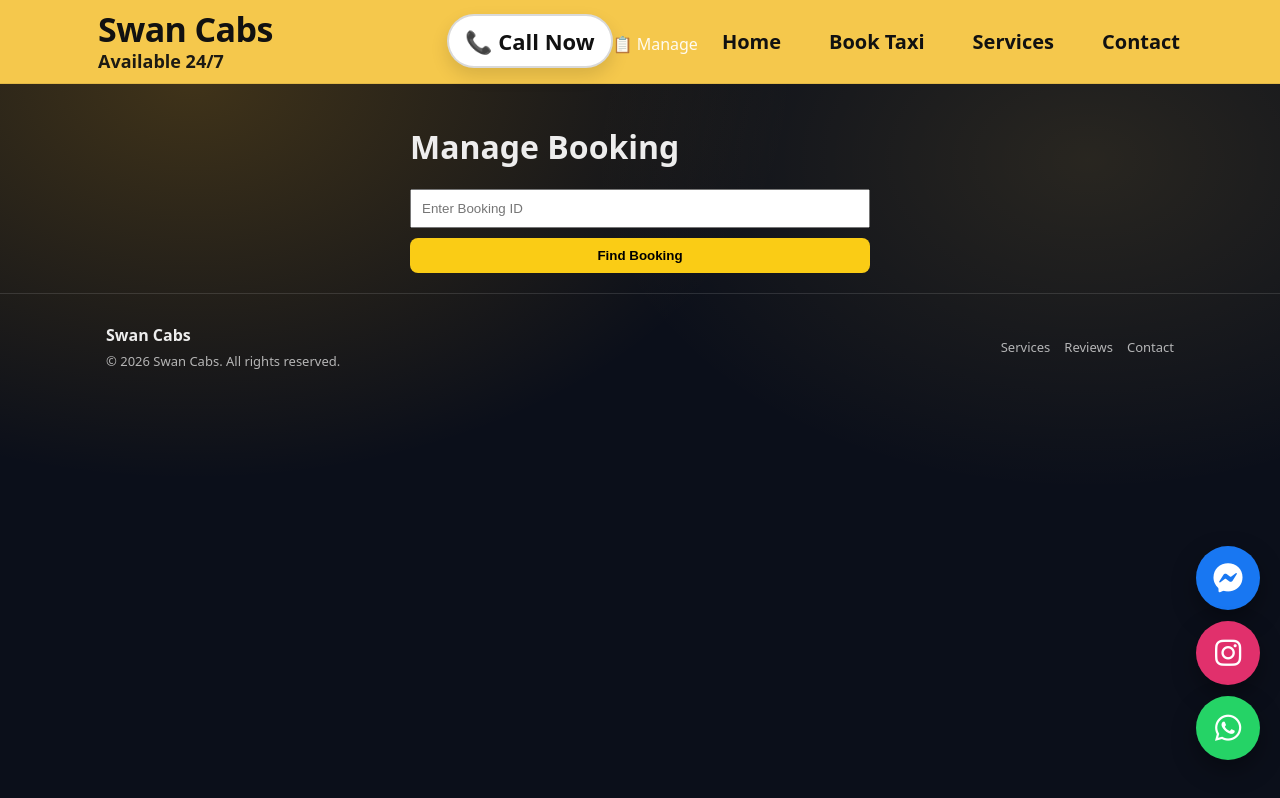
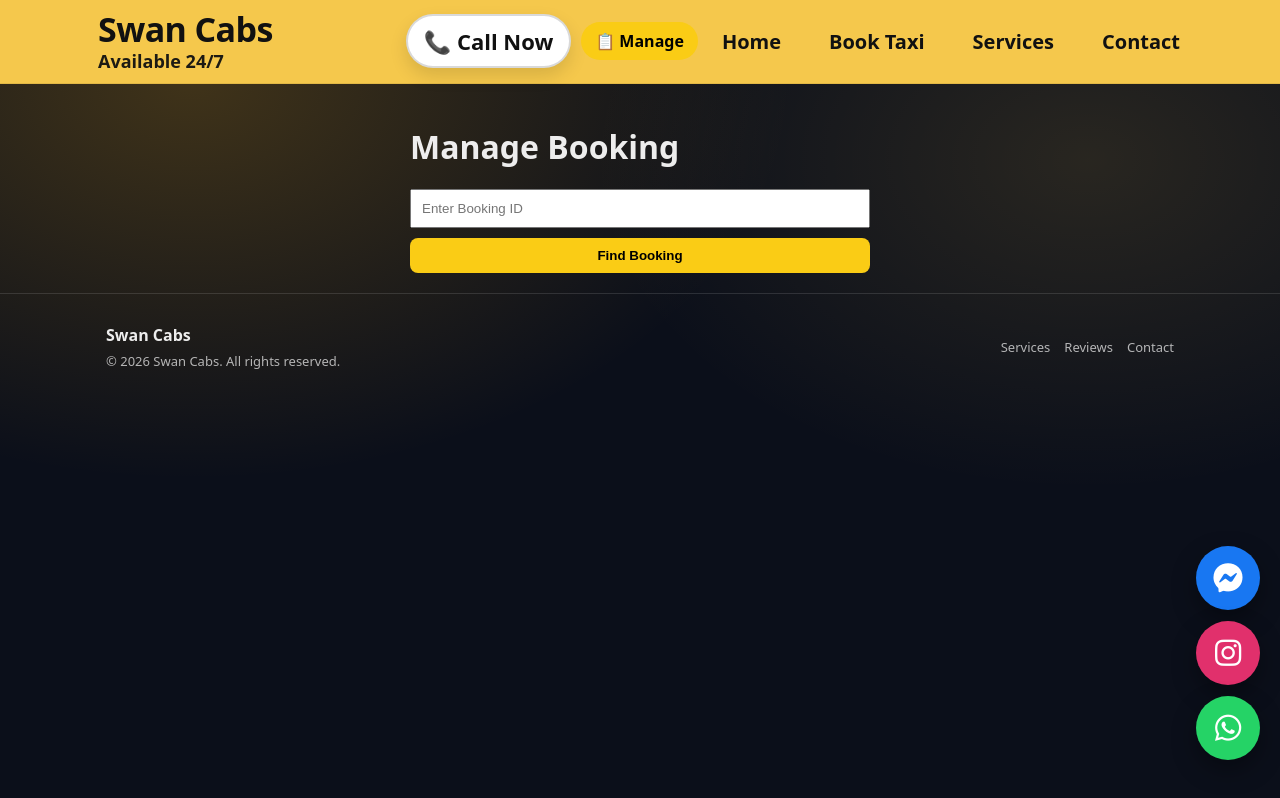
Before and after one commit to swancitycabs-a11y/Swan-Cabs, a Next.js app: page /manage-booking in a window 1280 px wide. Built offline with nearby package versions, Linux system fonts and the light colour scheme.

Commit message:
Update globals.css

```diff
--- a/app/globals.css
+++ b/app/globals.css
@@ -823,3 +823,25 @@ a { color: inherit; text-decoration: none; }
     font-size: 18px;
   }
 }
+
+
+.headerActions {
+  display: flex;
+  align-items: center;
+  gap: 10px;
+}
+
+/* Manage button */
+.manageBtn {
+  background: #facc15;
+  color: #000;
+  padding: 8px 14px;
+  border-radius: 20px;
+  font-weight: bold;
+  text-decoration: none;
+  transition: 0.2s;
+}
+
+.manageBtn:hover {
+  background: #eab308;
+}
```
